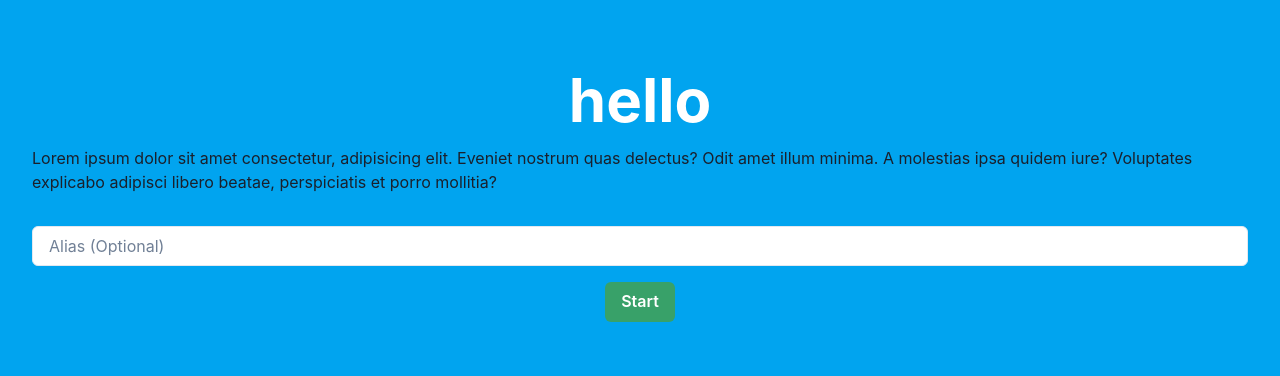
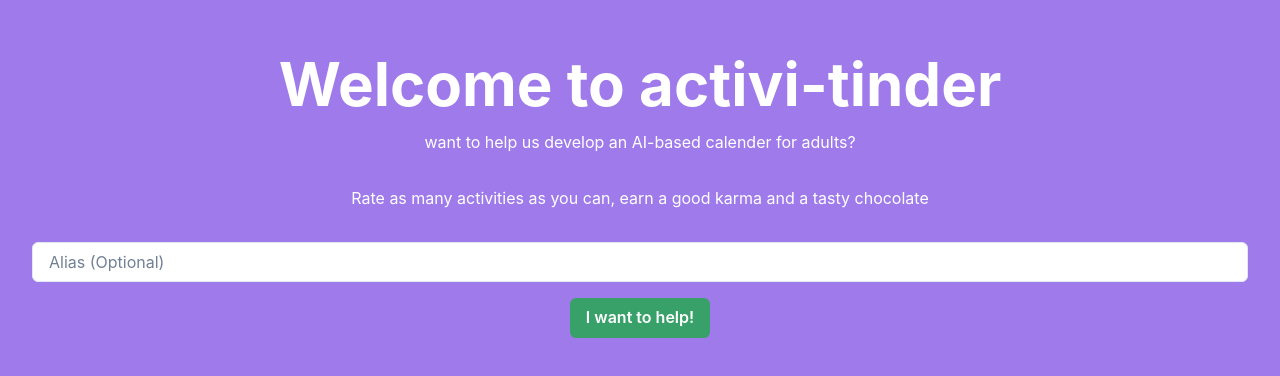
Before and after one commit to t-roeibracha/hackathon-voter, a React (Create React App) app: page / in a window 1280 px wide. Shown: the part 204-580 px from the top of the page. Built offline with nearby package versions, Linux system fonts and the light colour scheme.

Commit message:
design the welcome page

```diff
--- a/src/routes/WelcomePage.tsx
+++ b/src/routes/WelcomePage.tsx
@@ -6,15 +6,16 @@ const WelcomePage = () => {
     const [alias,setAlias] = useState('')
     return(
     <Box height='100%'
-    width='100%' bg='#01a4ef' padding='2rem'>
+    width='100%' bg='purple.400' padding='2rem'>
         <Flex
             direction={'column'}
             justifyContent={'center'}
             alignItems={'center'}
             height='100%'
             >
-                <Heading as='h1' size={'3xl'} color='white'>hello</Heading>
-                <Text margin='1rem 0'>Lorem ipsum dolor sit amet consectetur, adipisicing elit. Eveniet nostrum quas delectus? Odit amet illum minima. A molestias ipsa quidem iure? Voluptates explicabo adipisci libero beatae, perspiciatis et porro mollitia?</Text>
+                <Heading as='h1' textAlign={"center"} size={'3xl'} color='white' alignContent={"center"}>Welcome to activi-tinder</Heading>
+                <Text color={'white'} align="center" margin='1rem 0'>want to help us develop an AI-based calender for adults?</Text>
+                <Text color={'white'} align="center" margin='1rem 0'>Rate as many activities as you can, earn a good karma and a tasty chocolate</Text>
                 <Input
                  placeholder='Alias (Optional)'
                   margin='1rem 0'
@@ -23,7 +24,7 @@ const WelcomePage = () => {
                   onChange={(e)=>setAlias(e.target.value)}
                   ></Input>
                   <Link to='/vote'>
-                    <Button colorScheme='green'>Start</Button>
+                    <Button colorScheme='green'>I want to help!</Button>
                   </Link>
 
         </Flex>
```
